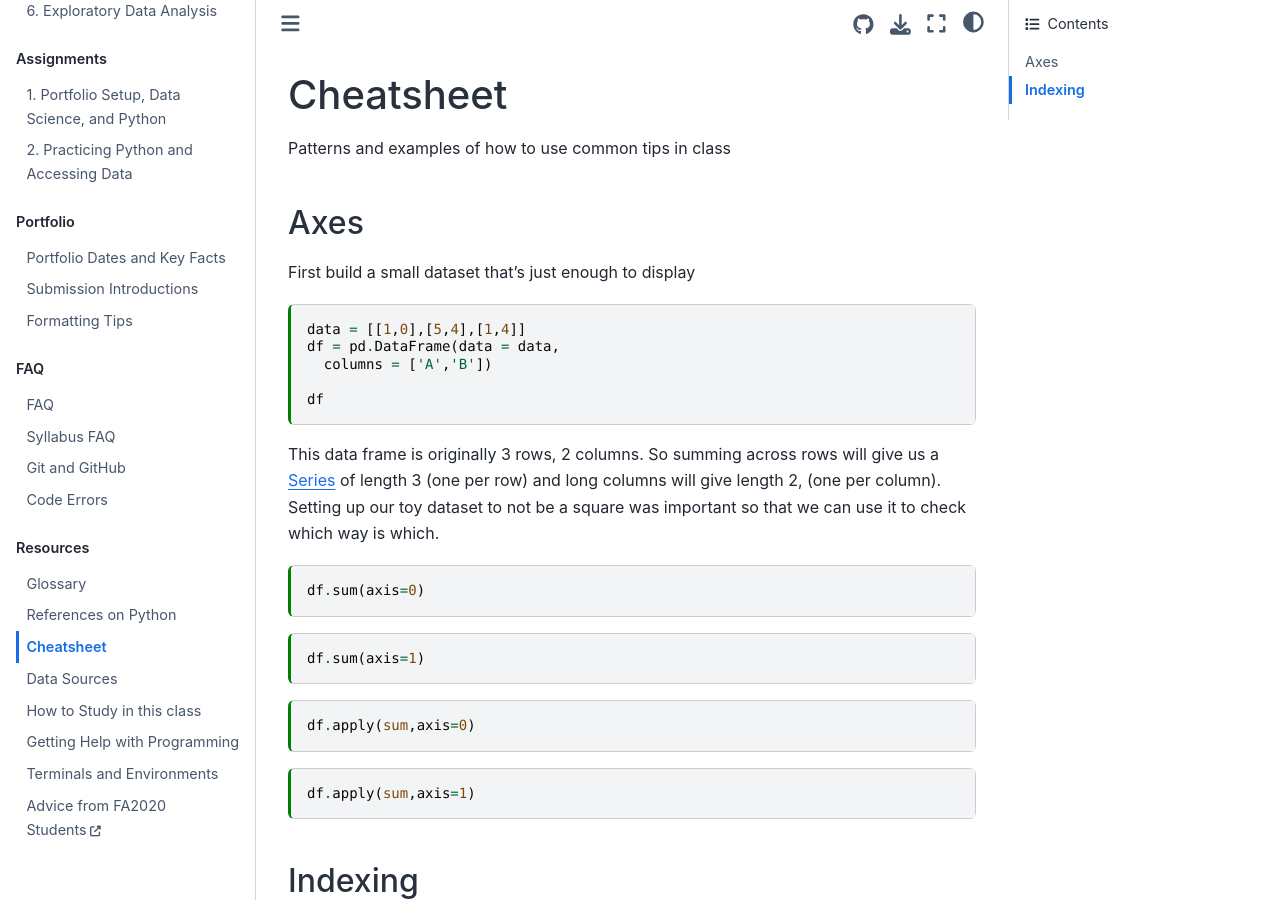
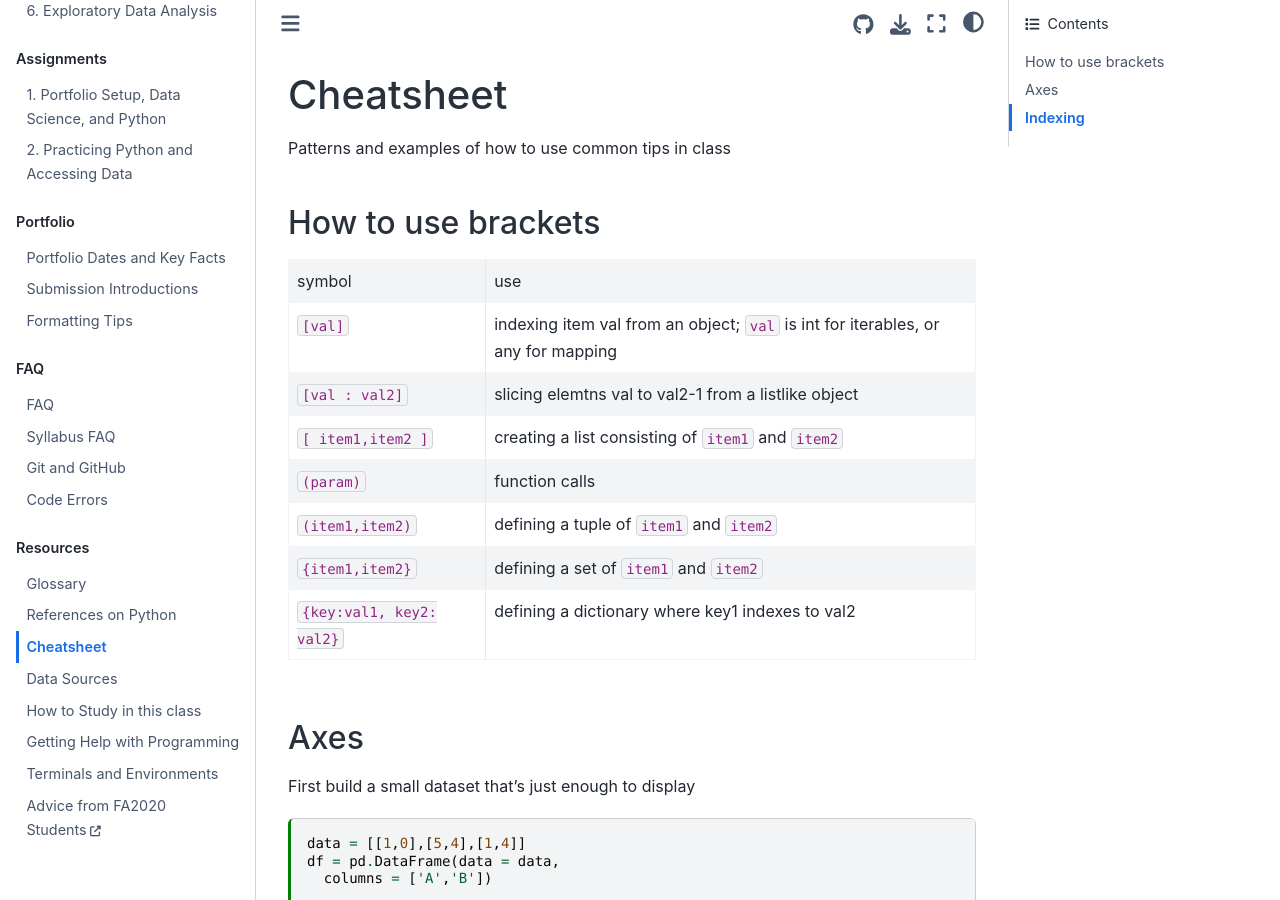
Before and after one commit to rhodyprog4ds/BrownFall21, a Jupyter Book: the page built from resources/cheatsheet.md, in a window 1280 px wide and 900 px high. Built offline with Jupyter Book 1.0.4 settings and Sphinx 7.4.7 and the Sphinx Book theme 1.1.4, drawn with Linux system fonts in a browser that asks for light colours; pages that are not in the unit, such as notebooks, are missing from menus.

Commit message:
syntax hints

````diff
--- a/resources/cheatsheet.md
+++ b/resources/cheatsheet.md
@@ -15,6 +15,29 @@ kernelspec:
 # Cheatsheet
 
 Patterns and examples of how to use common tips in class
+
+## How to use brackets
+
+```{list-table}
+
+* - symbol
+  - use
+* - `[val]`
+  - indexing item val from an object; `val` is int for iterables, or any for mapping
+* - `[val : val2]`
+  - slicing elemtns val to val2-1 from a listlike object
+* - `[ item1,item2 ]`
+  - creating a list consisting of `item1` and `item2`
+* - `(param)`
+  - function calls
+* - `(item1,item2)`
+  - defining a tuple of `item1` and `item2`
+* - `{item1,item2}`
+  - defining a set of `item1` and `item2`
+* - `{key:val1, key2: val2}`
+  - defining a  dictionary where key1 indexes to val2
+
+```
 
 
 ## Axes
````
